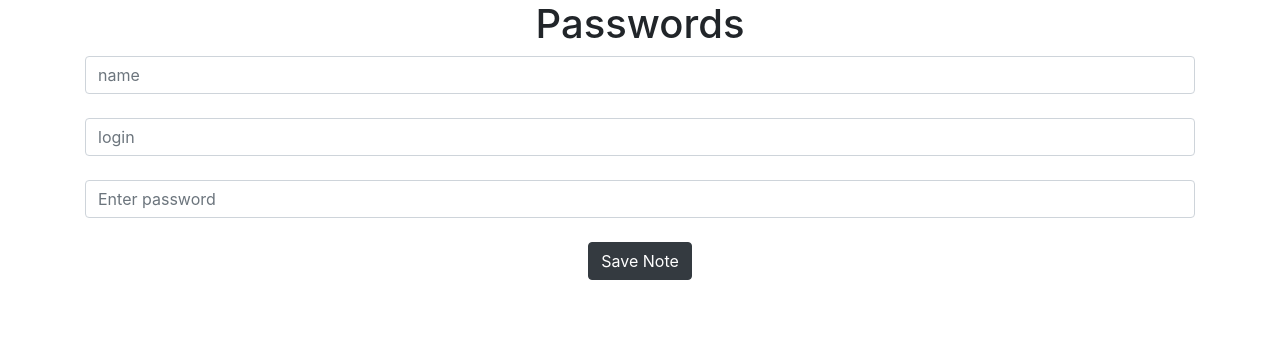
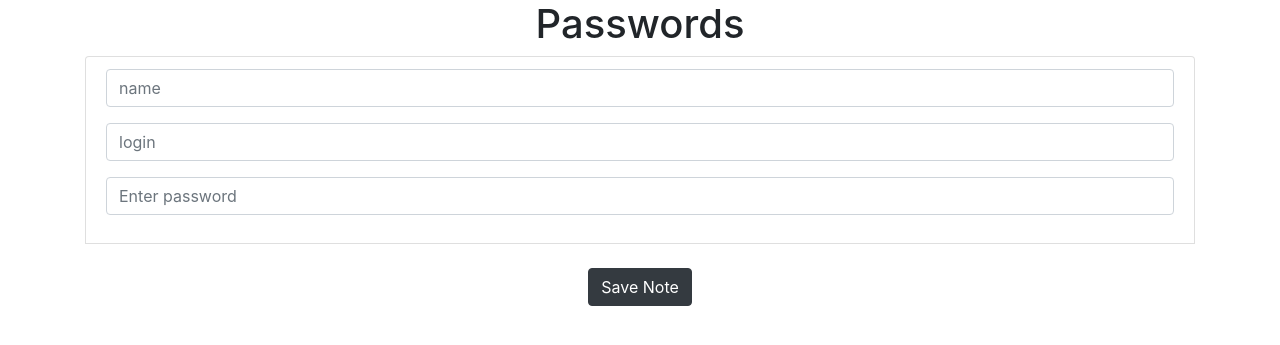
Before and after one commit to Entrimail/password_manager, a Flask app: page / in a window 1280 px wide. Shown: the part 56-401 px from the top of the page. Run offline with Flask 2, Linux system fonts and the light colour scheme; the visitor is signed in with stand-in values (Sample User, id 1); data comes from the database, SQL or seed files in the repository; data that the repository does not hold is empty; some libraries are stand-ins or nearby versions.

Commit message:
Initial commit

```diff
--- a/website/static/index.js
+++ b/website/static/index.js
@@ -23,6 +23,10 @@ function showPasswd(note) {
     var copyText = document.getElementById(note);
     copyText.select()
     navigator.clipboard.writeText(copyText.value);
+  }
+ function copyUsername(note) {
+    var copyText = document.getElementById(note);
+    navigator.clipboard.writeText(copyText.textContent.slice(10).trim());
   }
 
 setTimeout(function() {
@@ -61,7 +65,7 @@ function updateNote(noteId) {
 }
 
 function openModal(noteId) {
-    var username = document.getElementById('2'+noteId).textContent.slice(9).trim();
+    var username = document.getElementById('2'+noteId).textContent.slice(10).trim();
     var password = document.getElementById(noteId+'1').value;
     document.getElementById('username_to_update_'+noteId).value = username;
     document.getElementById('password_to_update_'+noteId).value = password;
--- a/website/templates/home.html
+++ b/website/templates/home.html
@@ -17,20 +17,24 @@
 
     <br>
     <div class="form-group" id="notes">
-        <li class="list-group-item">
-        <h5 align="center">{{ note.name }}</h5></li>
-        <li class="list-group-item" id=2{{ note.id }}>Username: {{note.username}}</li>
-        <li class="list-group-item" id="pass" type="password">
-            <input type="password" value={{ note.password }} id={{ note.id }}1>
+        <li class="list-group-item"><h4 align="center">{{ note.name }}</h4></li>
+        <li class="list-group-item"><label id=2{{ note.id }}>Username: {{note.username}}</label>
+            <button type="button" class="btn btn-outline-dark btn-sm" onclick="copyUsername(2{{ note.id }})">copy
+            </button></li>
+            <li class="list-group-item"><input type="password" value={{ note.password }} id={{ note.id }}1>
             <input type="checkbox" onclick="showPasswd({{ note.id }}1)">Show Password
-            <button type="button" class="btn btn-outline-dark btn-sm" onclick="copyPasswd({{ note.id }}1)">copy</button>
-        </li>
-
+            <button type="button" class="btn btn-outline-dark btn-sm" onclick="copyPasswd({{ note.id }}1)">copy
+            </button>
+            </li>
         <br>
     </div>
         </div>
 
-
+<style>
+    .btn:focus{
+        box-shadow: none;
+    }
+</style>
 <div class="modal fade" id="myModal{{ note.id }}" tabindex="-1" role="dialog" aria-labelledby="exampleModalLabel"
      aria-hidden="true">
     <div class="modal-dialog" role="document">
@@ -64,9 +68,13 @@
 
 
 <form method="POST" autocomplete="off">
-    <div><input name="name" id="name" class="form-control" placeholder="name"><br></div>
-    <div><input name="username" id="username" class="form-control" placeholder="login"><br></div>
-    <div><input type="password" class="form-control" id="password" name="password" placeholder="Enter password"></div>
+    <li class="list-group-item list-group-item-outline-red">
+    <div class="input-group input-group mb-3">
+    <input name="name" id="name" class="form-control" placeholder="name"></div>
+    <div class="input-group mb-3"><input name="username" id="username" class="form-control" placeholder="login"></div>
+    <div class="input-group mb-3"><input type="password" class="form-control" id="password" name="password"
+                                         placeholder="Enter password"></div>
+    </li>
     <br>
     <div align="center">
         <button type="submit" class="btn btn-dark">Save Note</button>
```
